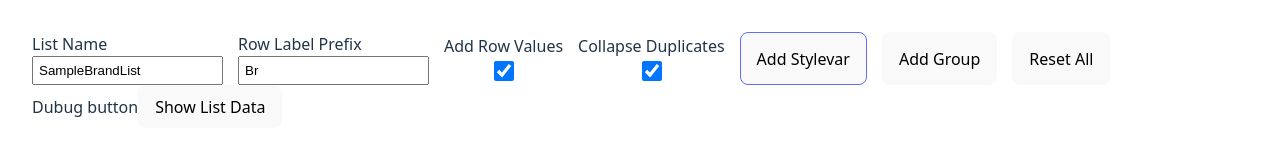
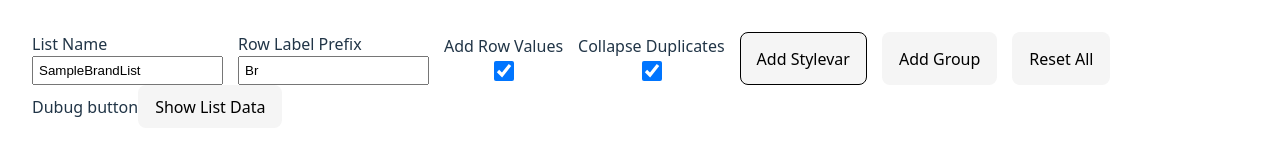
Before and after one commit to codak2/defineListGen, a React (Vite) app: page / in a window 1280 px wide. In both pictures the pointer is over the button "Add Stylevar". Shown: the top 160 px of the page. Built offline with nearby package versions, Linux system fonts and the light colour scheme.

Commit message:
update minor css of button

```diff
--- a/src/index.css
+++ b/src/index.css
@@ -48,7 +48,7 @@ button {
   width: fit-content;
 }
 button:hover {
-  border-color: #646cff;
+  border-color: #000;
 }
 button:focus,
 button:focus-visible {
@@ -68,6 +68,6 @@ input[type='checkbox']{
     color: #747bff;
   }
   button {
-    background-color: #f9f9f9;
+    background-color: #f5f5f5;
   }
 }
```
